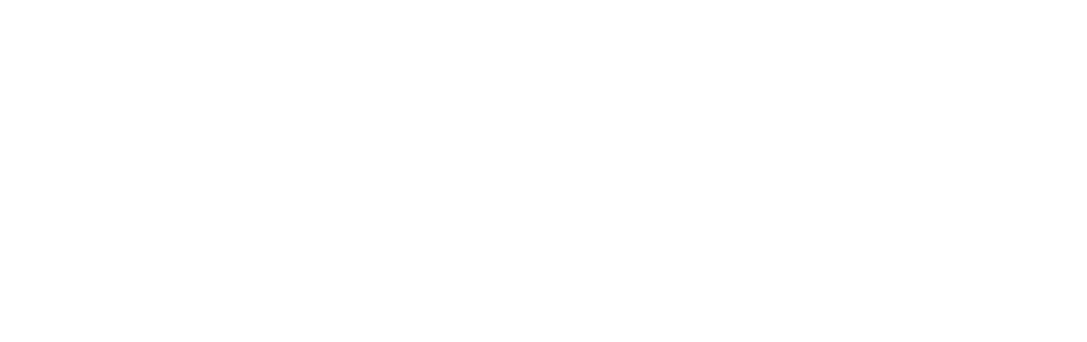
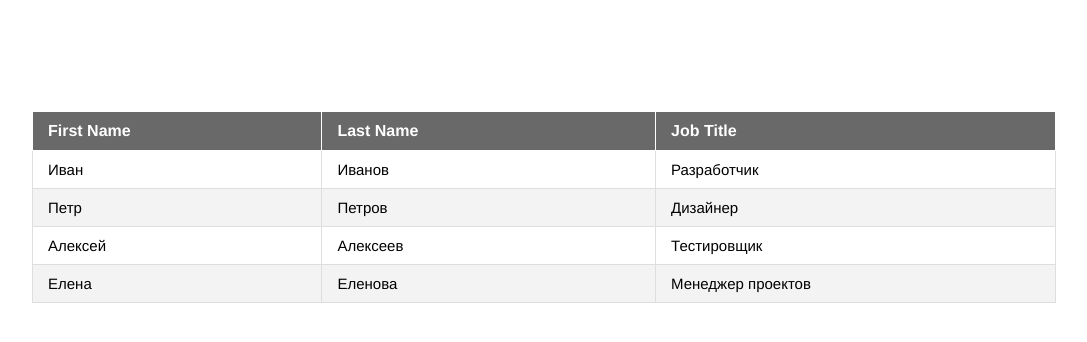
Before and after one commit to NikStork/WebLabs_Frontend, a website: page HTML_Labs/Lab_five/Task_four/AdaptiveTable.html in a window 1280 px wide. Shown: the whole page, without its empty margins (96-1183 px from the left). Drawn offline with Linux system fonts and the light colour scheme.

Commit message:
HTML Labs: lab five vers. 2

```diff
--- a/HTML_Labs/Lab_five/Task_four/AdaptiveTable.html
+++ b/HTML_Labs/Lab_five/Task_four/AdaptiveTable.html
@@ -6,13 +6,36 @@
     <link rel="stylesheet" type="text/css" href="Style.css">
 </head>
 <body>
-    <table>
-      <thead>
-
-      </thead>
-      <tbody>
-
-      </tbody>
+    <table class="table">
+        <thead>
+            <tr>
+                <th>First Name</th>
+                <th>Last Name</th>
+                <th>Job Title</th>
+            </tr>
+        </thead>
+        <tbody>
+            <tr class="even">
+                <td>Иван</td>
+                <td>Иванов</td>
+                <td>Разработчик</td>
+            </tr>
+            <tr class="odd">
+                <td>Петр</td>
+                <td>Петров</td>
+                <td>Дизайнер</td>
+            </tr>
+            <tr class="even">
+                <td>Алексей</td>
+                <td>Алексеев</td>
+                <td>Тестировщик</td>
+            </tr>
+            <tr class="odd">
+                <td>Елена</td>
+                <td>Еленова</td>
+                <td>Менеджер проектов</td>
+            </tr>
+        </tbody>
     </table>
 </body>
 </html>
--- a/HTML_Labs/Lab_five/Task_four/Style.css
+++ b/HTML_Labs/Lab_five/Task_four/Style.css
@@ -0,0 +1,61 @@
+table {
+    width: 80%;
+    border: 1px solid darkgrey;
+    font-family: Helvetica, sans-serif;
+    border-collapse: collapse;
+    margin: auto;
+    overflow-x: auto;
+}
+
+.table thead th {
+    font-weight: bold;
+    text-align: left;
+    padding: 10px 15px;
+    background: dimgray;
+    font-size: 16px;
+    color: white;
+    border: 1px solid white;
+}
+
+.table tbody td {
+    text-align: left;
+    padding: 10px 15px;
+    font-size: 15px;
+    vertical-align: top;
+    border: 1px solid rgb(222, 222, 222);
+}
+
+.table tbody tr:nth-child(even){
+    background: #f3f3f3;
+}
+
+tr:hover td {
+    background-color: rgb(0, 0, 0);
+    color: rgb(255, 255, 255);
+}
+
+body {
+    margin: 111px 0;
+    justify-content: center;
+    align-items: center;
+}
+
+.table td:first-child {
+    min-width: 100px;
+}
+
+.table td:nth-child(2) {
+    min-width: 120px;
+}
+
+.table td:last-child {
+    min-width: 150px;
+}
+
+@media (max-width: 767px) {
+    table {
+        display: block;
+        overflow-x: auto;
+        white-space: nowrap;
+    }
+}
```
